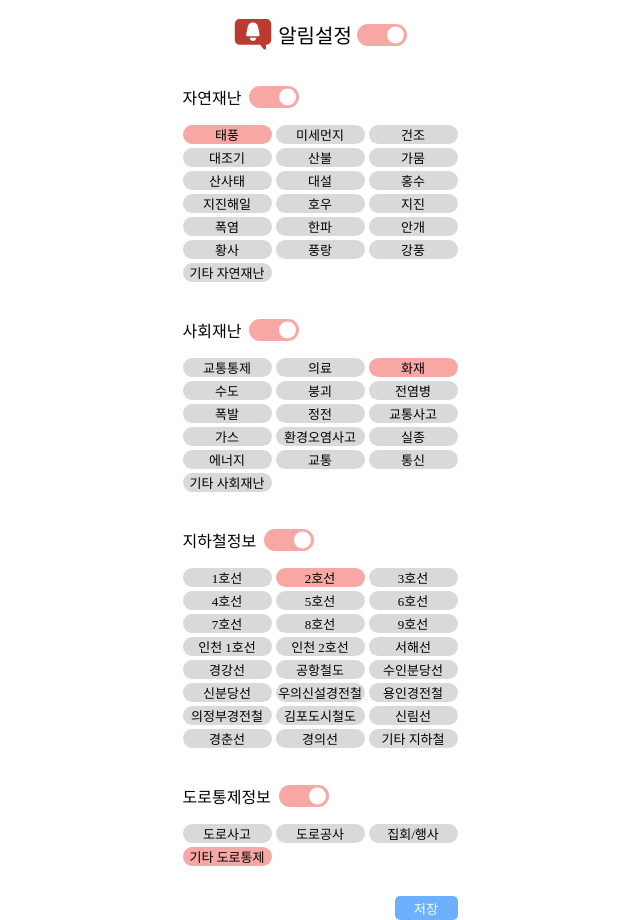
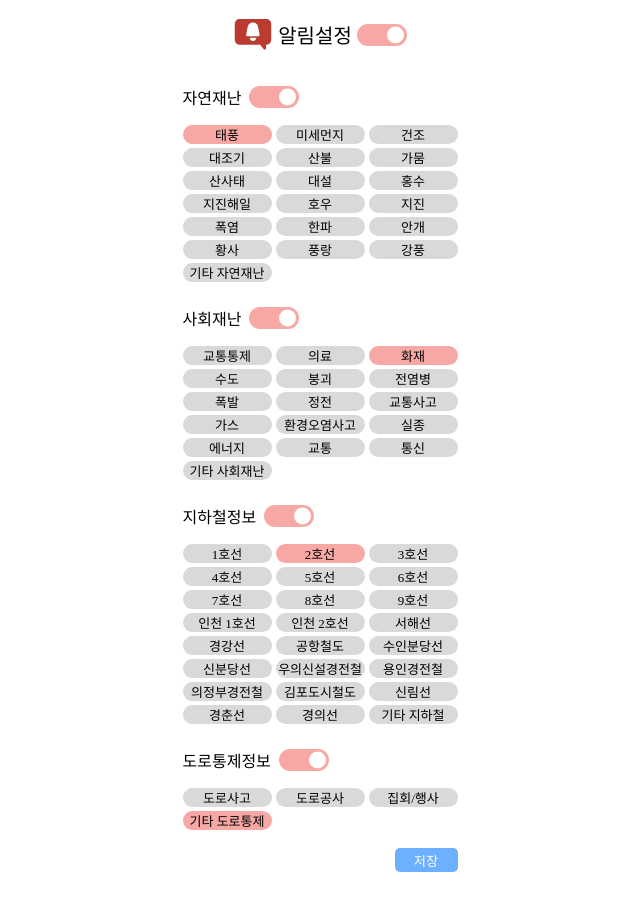
Before and after one commit to bbiyongbbiyong/bbiyong-front, a React (Create React App) app: page /notify in a window 1280 px wide. Shown: the whole page, without its empty margins (320-960 px from the left). After the commit the page ends 872 px from the top, so only its background shows below. Built offline with nearby package versions, Linux system fonts and the light colour scheme; a web font is replaced by a local one.

Commit message:
design(ToggleButton): 토글간 간격 축소

```diff
--- a/src/css/ToggleButton.css
+++ b/src/css/ToggleButton.css
@@ -59,5 +59,5 @@
   row-gap: 4px;
   column-gap: 4px;
 
-  margin-bottom: 20px;
+  margin-bottom: 8px;
 }
```
